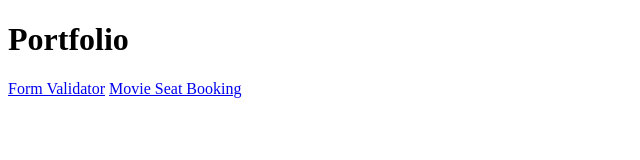
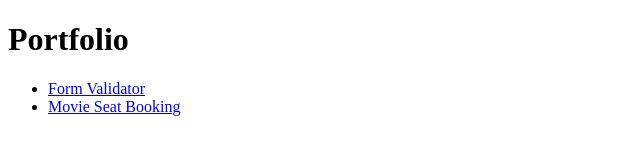
Before and after one commit to bethcastillo/bethcastillo.github.io, a plain HTML site: page index.html in a window 1280 px wide. Shown: the whole page, without its empty margins (0-640 px from the left). Drawn offline with Linux system fonts and the light colour scheme.

Commit message:
added urls to list

```diff
--- a/index.html
+++ b/index.html
@@ -8,7 +8,9 @@
 </head>
 <body>
     <h1>Portfolio</h1>
-    <a href="https://bethcastillo.github.io/Traversy-VanillaWebProjects-FormValidator/">Form Validator</a>
-    <a href="/Traversy-VanillaWebProjects-Movie-Seat-Booking">Movie Seat Booking</a>
+    <ul>
+        <li><a href="/Traversy-VanillaWebProjects-FormValidator">Form Validator</a>
+        <li><a href="/Traversy-VanillaWebProjects-Movie-Seat-Booking">Movie Seat Booking</a>
+    </ul>
 </body>
 </html>
```
